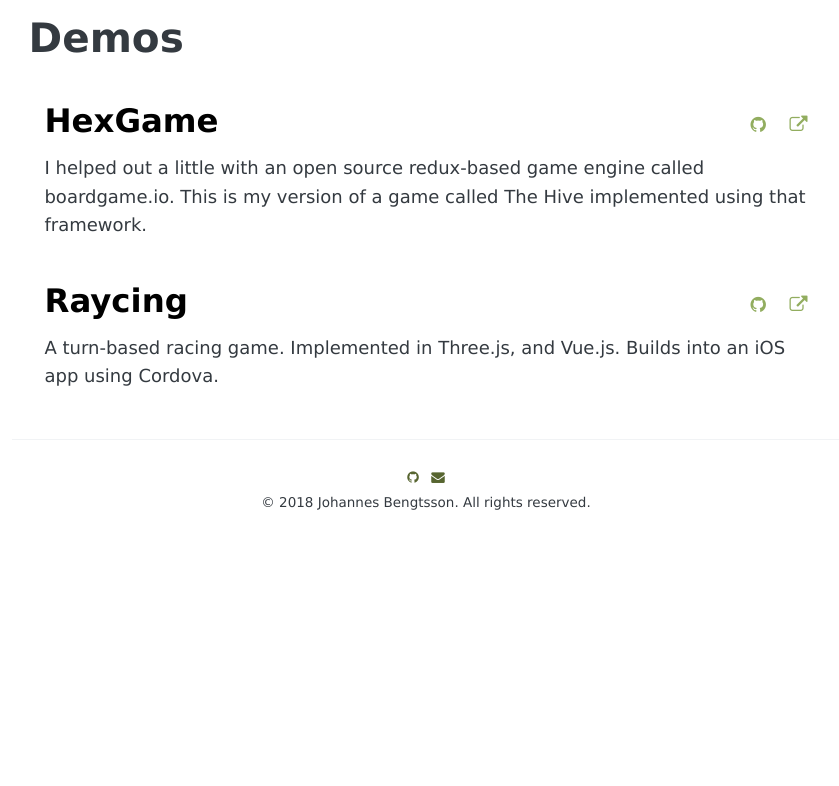
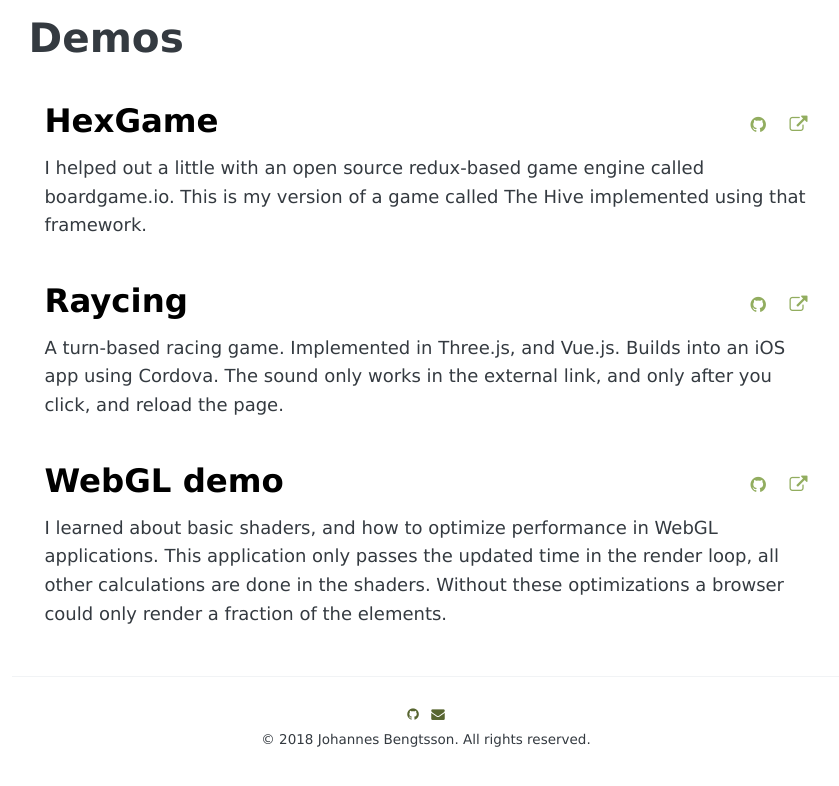
Before and after one commit to Korla/Appehog.Blog, a Jekyll site: the page built from pages/demos.html, in a window 1280 px wide, cut to the strip 94-880 px from the top of the page. Shown: the whole strip, without its empty margins (214-1053 px from the left). Built offline with Jekyll 4.4.1, drawn with Linux system fonts in a browser that asks for light colours.

Commit message:
Voroplat blog

```diff
--- a/_config.yml
+++ b/_config.yml
@@ -23,7 +23,13 @@ demos:
     link: https://korla.github.io/raycing/cordova/www/
     source: https://github.com/oskar/raycing/
     url: /demos/raycing/
-    description: A turn-based racing game. Implemented in Three.js, and Vue.js. Builds into an iOS app using Cordova.
+    description: A turn-based racing game. Implemented in Three.js, and Vue.js. Builds into an iOS app using Cordova. The sound only works in the external link, and only after you click, and reload the page.
+  -
+    name: WebGL demo
+    link: https://korla.github.io/voroplat/src/
+    source: https://github.com/korla/voroplat/
+    url: /demos/webgldemo/
+    description: I learned about basic shaders, and how to optimize performance in WebGL applications. This application only passes the updated time in the render loop, all other calculations are done in the shaders. Without these optimizations a browser could only render a fraction of the elements.
 
 # URL
 url:                "https://appehog.se"
--- a/_includes/header.html
+++ b/_includes/header.html
@@ -3,9 +3,8 @@
     <a href="/" class="header-link">{{ site.name }}</a>
     <nav class="header-nav">
       <a href="/about">about</a>
-      <a href="/archive">archive</a>
-      <a href="/tags">tags</a>
       <a href="/gallery">gallery</a>
+      <a href="/demos">demos</a>
     </nav>
   </div>
 </header>
--- a/_layouts/demo.html
+++ b/_layouts/demo.html
@@ -5,7 +5,7 @@ permalink: /demos/
 ---
 
 {% for demo in site.demos %}
-<div class="list-post demo-list">
+<div class="list-post demo-list-post">
   <div class="list-post-date">
     <time>{{ demo.date }}</time>
   </div>
@@ -13,7 +13,7 @@ permalink: /demos/
     <a href="{{ demo.url }}" class="list-post-title">{{ demo.name }}</a>
     <span>
       <a href="{{ demo.source }}"><i class="fa fa-github"></i></a>
-      <a href="{{ demo.link }}"><i class="fa fa-external-link"></i></a>
+      <a href="{{ demo.link }}" target="_"><i class="fa fa-external-link"></i></a>
     </span>
   </div>
   <div class="list-post-desc">
--- a/_sass/_demos.scss
+++ b/_sass/_demos.scss
@@ -16,17 +16,17 @@
   }
 }
 
-.demo-list .list-post-title {
+.demo-list-post .list-post-title {
   color: black;
 }
 
-.demo-list .demo-header {
+.demo-list-post .demo-header {
   display: flex;
   align-items: center;
   justify-content: space-between;
 }
 
-.demo-list {
+.demo-list-post {
   a + a {
     margin-left: 1rem;
   }
```
Also changed, not shown: pages/demos/webgldemo.html (added, +7 -0 lines).
